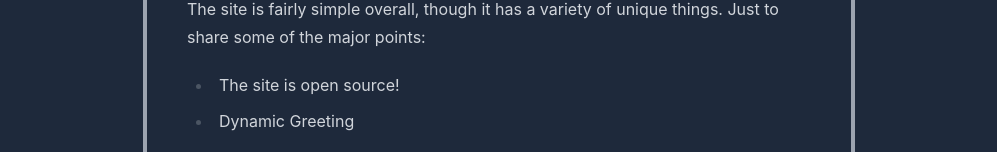
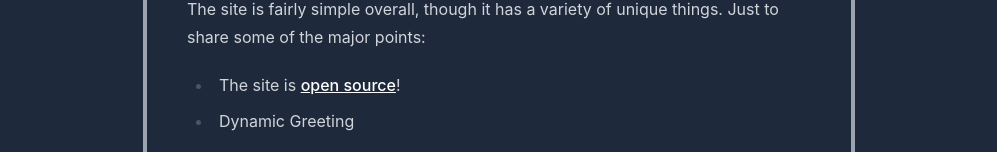
Before and after one commit to Sunonymous/SunnyOne-Next, a Next.js app: page / in a window 1280 px wide. Both pictures are taken after a click on the element "read about the site.". Shown: the part 1289-1441 px from the top of the page, without its empty margins (141-1138 px from the left). Built offline with nearby package versions, Linux system fonts and the light colour scheme.

Commit message:
linked to repository in about section

```diff
--- a/components/aboutSite.js
+++ b/components/aboutSite.js
@@ -11,7 +11,7 @@ export default function AboutSite() {
             </ul>
             <p>The site is fairly simple overall, though it has a variety of unique things. Just to share some of the major points:</p>
             <ul>
-                <li>The site is open source!</li>
+                <li>The site is <a href="https://github.com/Sunonymous/SunnyOne-Next" >open source</a>!</li>
                 <li>Dynamic Greeting
                     <ul>
                         <li>The site can greet you by name (if you want; open the settings).</li>
```
